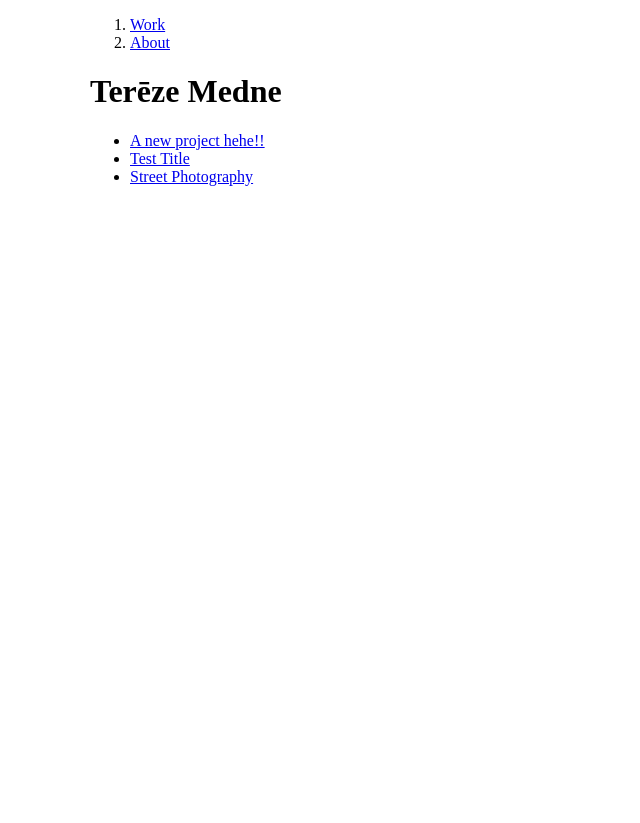
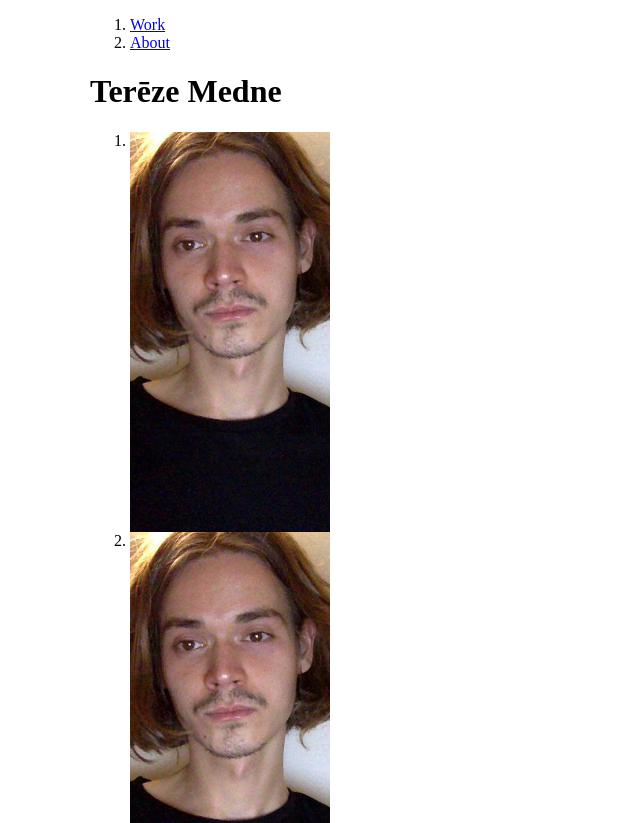
Before and after one commit to druvisc/terezemedne, a Next.js app: page / in a window 1280 px wide. Shown: the top 823 px of the page, without its empty margins (0-640 px from the left). Before the commit the page ends 800 px from the top, so only its background shows below. Built offline with nearby package versions, Linux system fonts and the light colour scheme.

Commit message:
Rename to image

```diff
--- a/content/projects/streetphotography.mdx
+++ b/content/projects/streetphotography.mdx
@@ -2,7 +2,7 @@
 title: "Street Photography"
 slug: street-photography
 date: "2020-10-10"
-thumbnail: /images/1620927880989.jpeg
+image: /images/1620927880989.jpeg
 ---
 
 Some text about my project here.
--- a/content/projects/test-slug.mdx
+++ b/content/projects/test-slug.mdx
@@ -3,7 +3,7 @@ layout: project
 slug: test-slug
 title: Test Title
 date: "2021-10-20"
-thumbnail: /images/1620927880989.jpeg
+image: /images/1620927880989.jpeg
 ---
 ***RICH TEXT***
 
--- a/content/projects/testing-slugg.mdx
+++ b/content/projects/testing-slugg.mdx
@@ -3,6 +3,6 @@ layout: project
 slug: testing-slugg
 title: A new project hehe!!
 date: 2021-11-04T17:00:49.248Z
-thumbnail: /images/1620927880989.jpeg
+image: /images/1620927880989.jpeg
 ---
 `This is my new project `
--- a/lib/projects.ts
+++ b/lib/projects.ts
@@ -7,6 +7,7 @@ export type IProject = {
   readonly slug: string;
   readonly title: string;
   readonly date: string;
+  readonly image: string;
   readonly content: string;
 };
 
@@ -36,7 +37,7 @@ class Projects {
       const source = fs.readFileSync(fullPath, "utf8");
 
       const {
-        data: { slug, title, date },
+        data: { slug, title, date, image },
         content,
       } = matter(source, {
         engines: {
@@ -48,6 +49,7 @@ class Projects {
         slug,
         title,
         date,
+        image,
         content,
       } as IProject;
 
--- a/pages/index.tsx
+++ b/pages/index.tsx
@@ -17,19 +17,33 @@ type Props = {
   projects: IProject[];
 };
 
+// If your application is retrieving image URLs using an API call (such as to a CMS),
+// you may be able to modify the API call to return the image dimensions along with the URL.
+
 const HomePage: NextPage<Props> = ({ projects }) => {
   return (
     <div>
       {/* Gallery view / project list? */}
-      <ul>
+      <ol className="flex">
         {projects.map((project) => (
           <li key={project.slug}>
-            <Link href={`/projects/${project.slug}`}>
+            <div style={{ position: "relative", width: "200px", height: "400px"}}>
+              <Image
+                src={project.image}
+                alt={project.title}
+                layout="fill"
+                objectFit="cover"
+                // height="200"
+                // width="200"
+              />
+            </div>
+
+            {/* <Link href={`/projects/${project.slug}`}>
               <a>{project.title}</a>
-            </Link>
+            </Link> */}
           </li>
         ))}
-      </ul>
+      </ol>
     </div>
   );
 };
--- a/public/admin/config.yml
+++ b/public/admin/config.yml
@@ -56,7 +56,7 @@ collections:
         name: "date"
         widget: "datetime"
       - label: "Featured Image"
-        name: "thumbnail"
+        name: "image"
         widget: "image"
       - label: "Body"
         name: "body"
```
